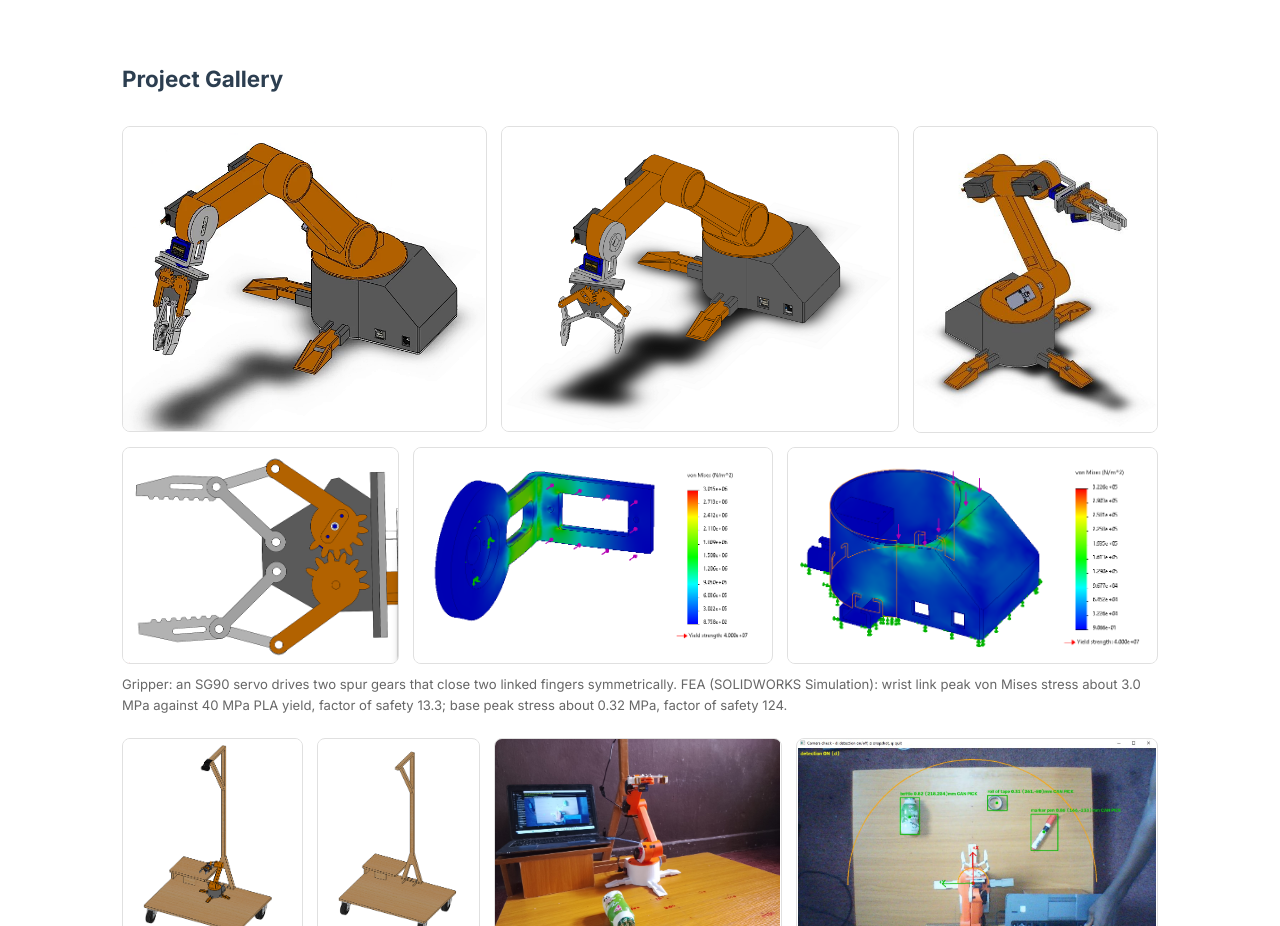
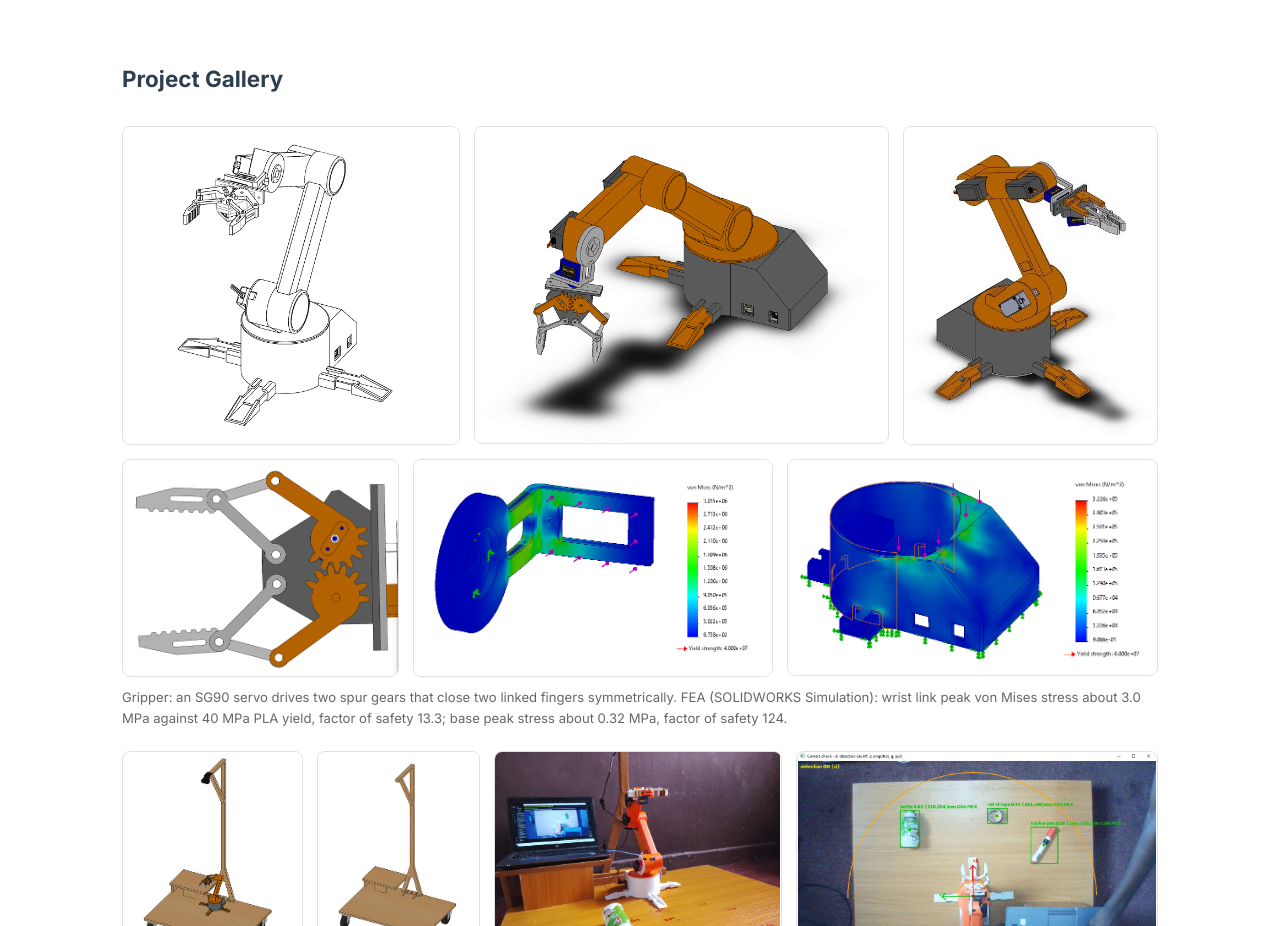
Before and after one commit to Tolulope-Makanjuola/mechanical-design-portfolio, a plain HTML site: page project-arm.html in a window 1280 px wide. Shown: the part 4160-5086 px from the top of the page. Drawn offline with Linux system fonts and the light colour scheme.

Commit message:
Use the SOLIDWORKS line drawing as the first arm gallery image
Replaces arm-cad-motion-approach.png (now deleted; it was not used
anywhere else) with arm-cad-line-drawing.png, --ar 1.059.

Co-Authored-By: Claude Opus 5.5 <noreply@anthropic.com>

```diff
--- a/project-arm.html
+++ b/project-arm.html
@@ -179,9 +179,9 @@
     <div class="container">
         <h2>Project Gallery</h2>
 
-        <!-- Row 1: motion study frames and the rendered model -->
+        <!-- Row 1: line drawing, motion study frame and the rendered model -->
         <div class="gallery-grid gallery-row-fit">
-            <img src="images/arm-cad-motion-approach.png" style="--ar: 1.191" alt="Motion study frame: arm lowering the gripper towards the object" loading="lazy">
+            <img src="images/arm-cad-line-drawing.png" style="--ar: 1.059" alt="SOLIDWORKS line drawing of the robotic arm" loading="lazy">
             <img src="images/arm-cad-motion-grip.png" style="--ar: 1.302" alt="Motion study frame: gripper open, about to grip" loading="lazy">
             <img src="images/arm-render.jpg" style="--ar: 0.799" alt="Rendered CAD model of the complete robotic arm" loading="lazy">
         </div>
```
Also changed, not shown: images/arm-cad-line-drawing.png (added), images/arm-cad-motion-approach.png (deleted).
